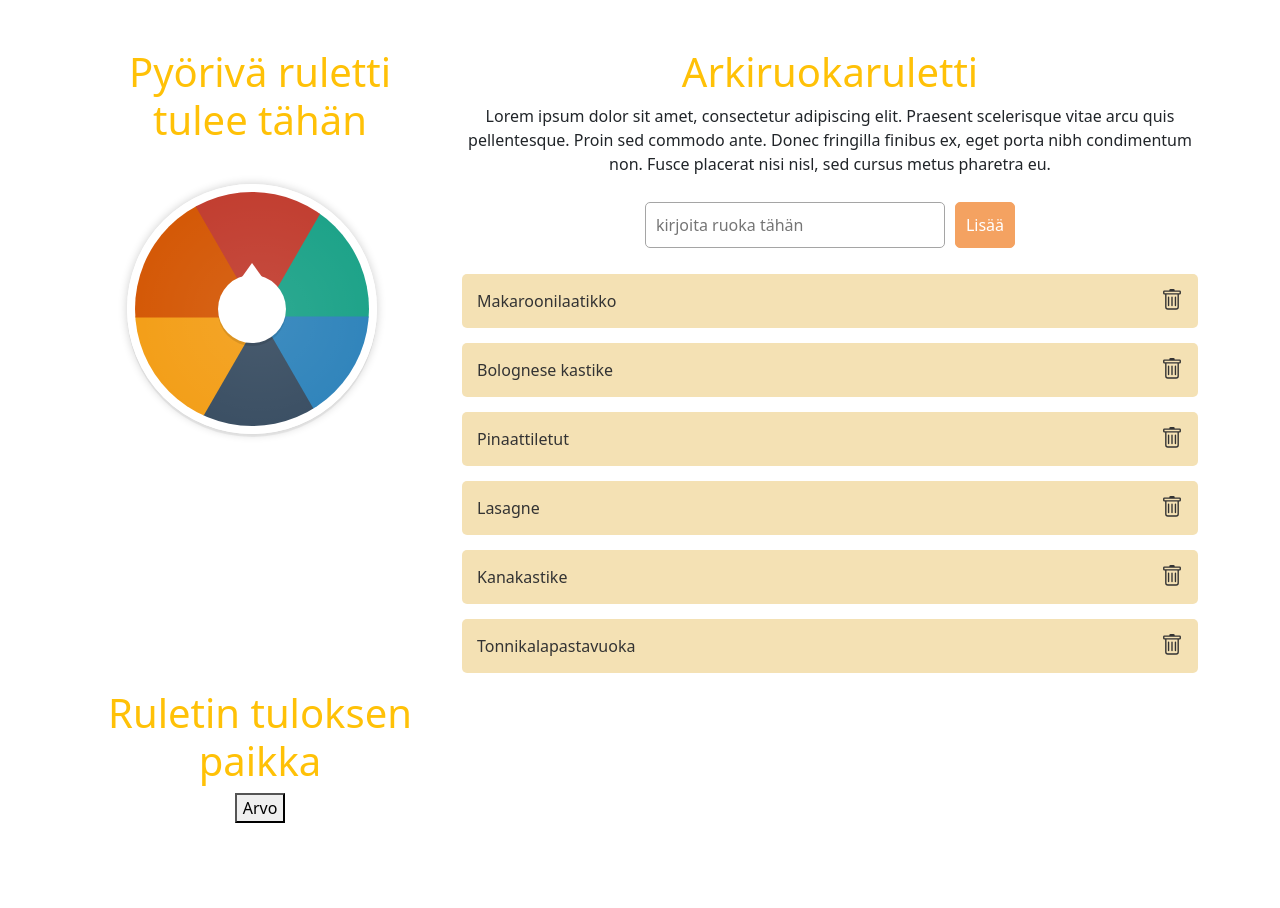
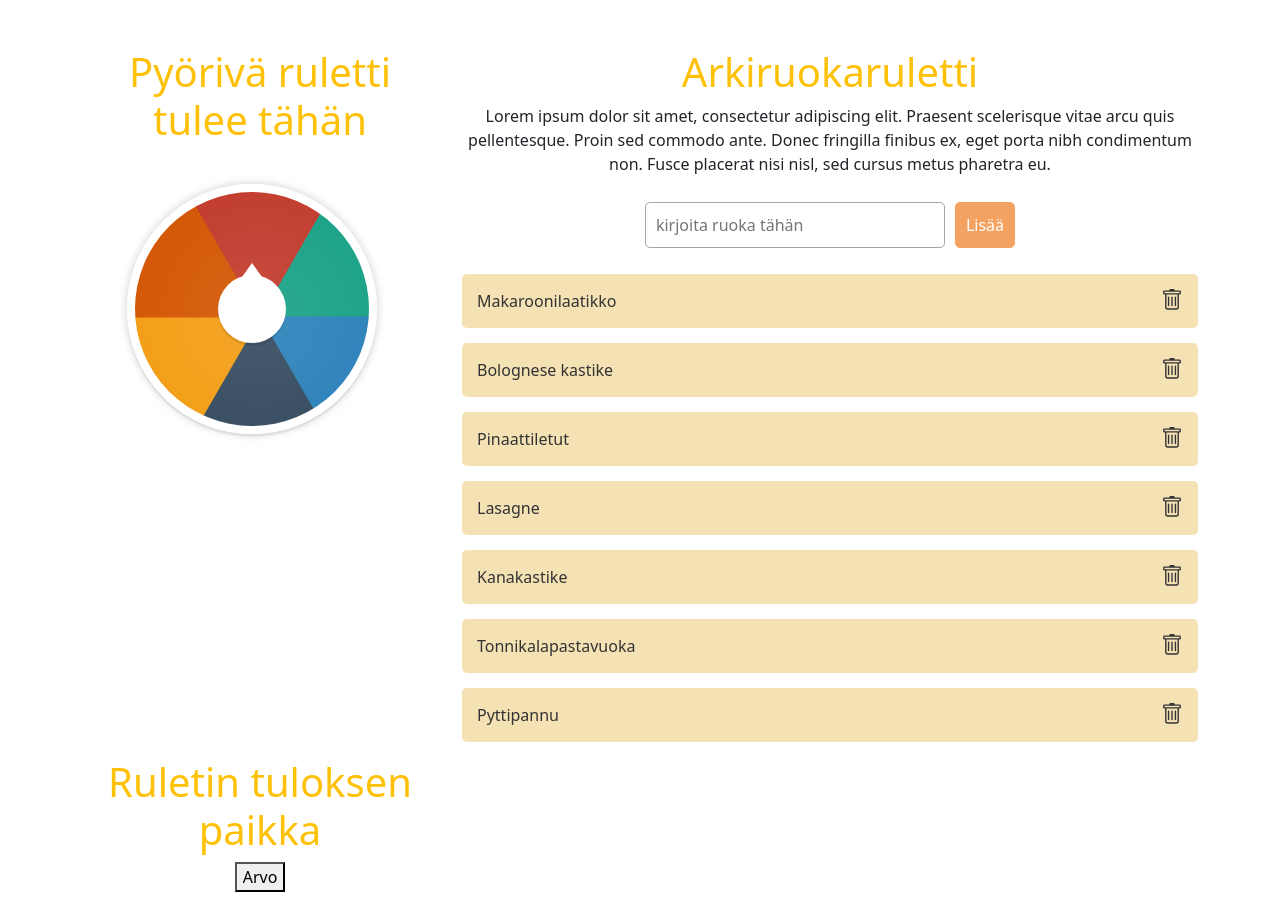
Before and after one commit to minkalaa/arkiruokaruletti, a React (Create React App) app: page / in a window 1280 px wide. Before the commit the page ends 839 px from the top, so only its background shows below. Built offline with nearby package versions, Linux system fonts and the light colour scheme.

Commit message:
new item to the list

```diff
--- a/src/components/InitialItems.js
+++ b/src/components/InitialItems.js
@@ -25,6 +25,10 @@ const initialList = [
     {
         key: 'tonnikalapastavuoka',
         text: 'Tonnikalapastavuoka'
+    },
+    {
+        key: 'pyttipannu',
+        text: 'Pyttipannu'
     }
 ];
 
```
